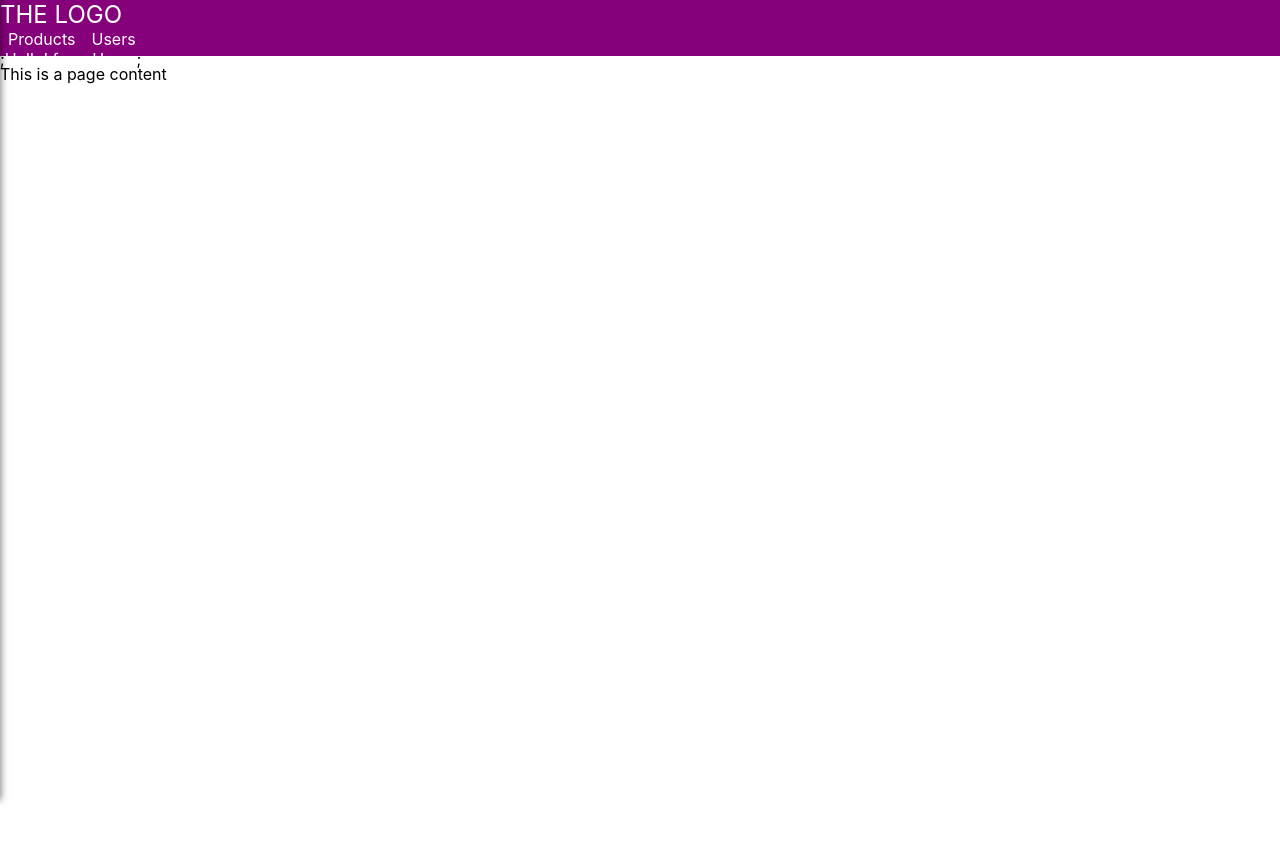
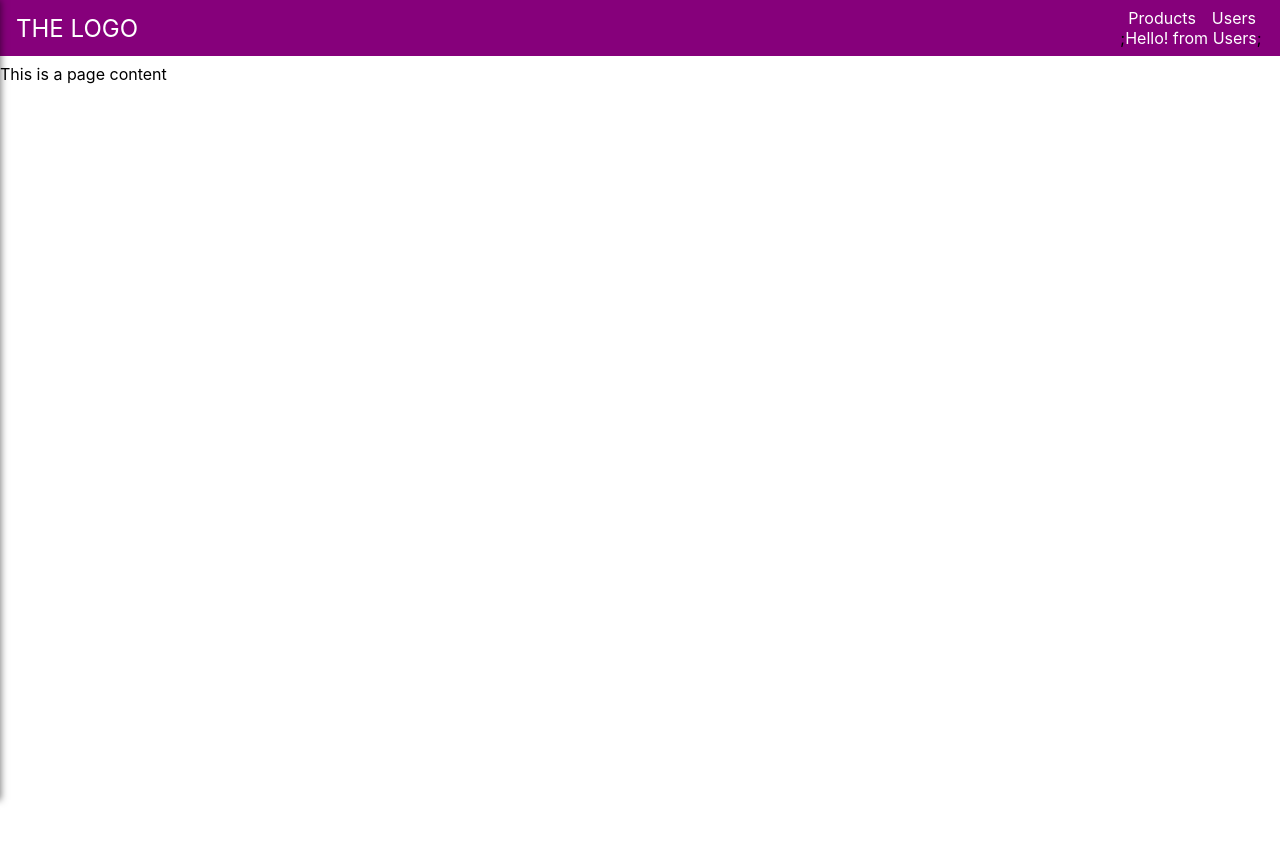
Before and after one commit to Gozonishe/hamburgerProject, a React (Create React App) app: page /Users in a window 1280 px wide. Shown: the top 842 px of the page. Built offline with nearby package versions, Linux system fonts and the light colour scheme.

Commit message:
start point

```diff
--- a/src/components/toolbar/Toolbar.css
+++ b/src/components/toolbar/Toolbar.css
@@ -7,7 +7,7 @@
     height: 56px;
 }
 
-/* .toolbar__logo {
+.toolbar__logo {
     margin-left: 1rem;
 }
 
@@ -16,7 +16,7 @@
     height: 100%;
     align-items: center;
     padding: 0 1rem;
-} */
+}
 
 
 .toolbar__logo a {
```
